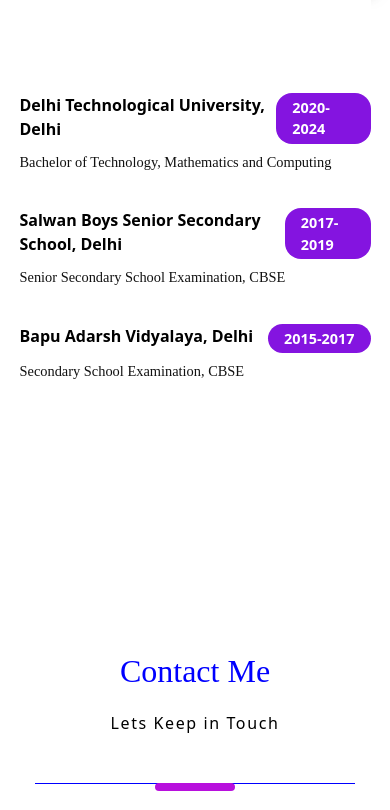
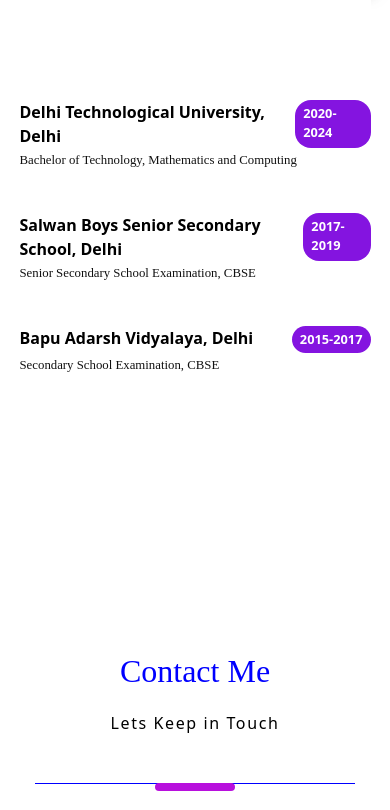
Before and after one commit to inderjitshahi/PortFolio, a Next.js app: page / in a window 390 px wide. Shown: the part 2894-3704 px from the top of the page. Built offline with nearby package versions, Linux system fonts and the light colour scheme.

Commit message:
resume component updated for mobile

```diff
--- a/components/Resume/Resume.js
+++ b/components/Resume/Resume.js
@@ -36,17 +36,16 @@
     ];
 
     const programmingSkillsDetails = [
-        { skill: "C++", ratingPercentage: 90 },
-        { skill: "Data Structure and Algorithm", ratingPercentage: 90 },
+        { skill: "C++", ratingPercentage: 99 },
+        { skill: "Data Structure and Algorithm", ratingPercentage: 95 },
         { skill: "JavaScript", ratingPercentage: 85 },
-        { skill: "React Js", ratingPercentage: 80 },
-        { skill: "React Native", ratingPercentage: 50 },
+        { skill: "React Js", ratingPercentage: 95 },
         { skill: "Express JS", ratingPercentage: 85 },
         { skill: "Node JS", ratingPercentage: 85 },
-        { skill: "SQL", ratingPercentage: 90 },
-        { skill: "MongoDB", ratingPercentage: 70 },
-        { skill: "Material UI", ratingPercentage: 90 },
-        { skill: "NextJS", ratingPercentage: 70 },
+        { skill: "SQL", ratingPercentage: 95 },
+        { skill: "MongoDB", ratingPercentage: 85 },
+        { skill: "Material UI", ratingPercentage: 95 },
+        { skill: "NextJS", ratingPercentage: 95 },
     ];
 
     const projectDetails = [
--- a/components/Resume/Resume.module.css
+++ b/components/Resume/Resume.module.css
@@ -105,7 +105,7 @@
     font-weight: bold;
 }
 .resume-heading-description{
-    font-size: .89rem;
+    font-size: .8rem;
 }
 .heading-bullet{
     position:absolute;
@@ -118,7 +118,7 @@
 }
 
 .resume-sub-heading{
-    font-size: .9rem;
+    font-size: .8rem;
     font-family: "Poppins SemiBold ";
     color: #111;
     margin: .5rem 0 0 0;
@@ -211,3 +211,21 @@
         width: 100%;
     }
 }
+@media only screen and (max-width:600px){
+    .resume-sub-heading{
+        font-size: .8rem;
+        margin: .2rem 0 0 0;
+    }
+    .heading-date{
+        padding:.25rem .5rem;
+        font-size: .8rem;
+        border-radius: 1rem;
+        color: white;
+    }
+}
+@media only screen and (max-width:330px){
+    .resume-sub-heading{
+        font-size: .6rem;
+        margin: 0 0 0 0;
+    }
+}
```
